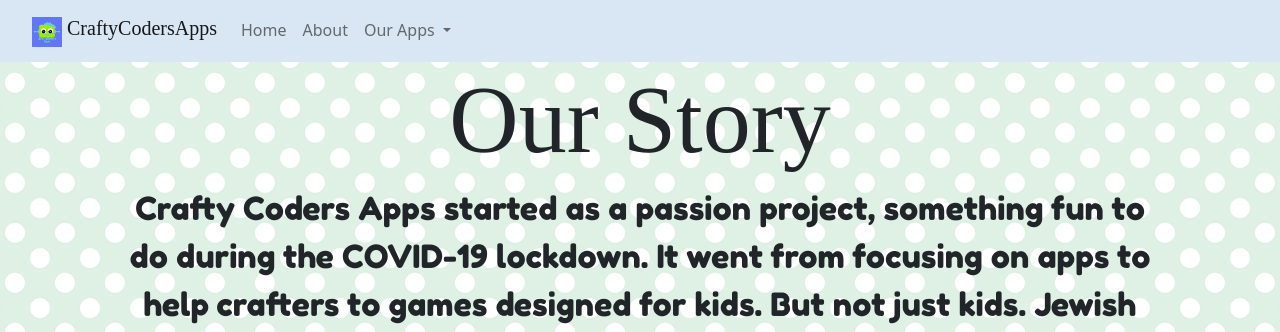
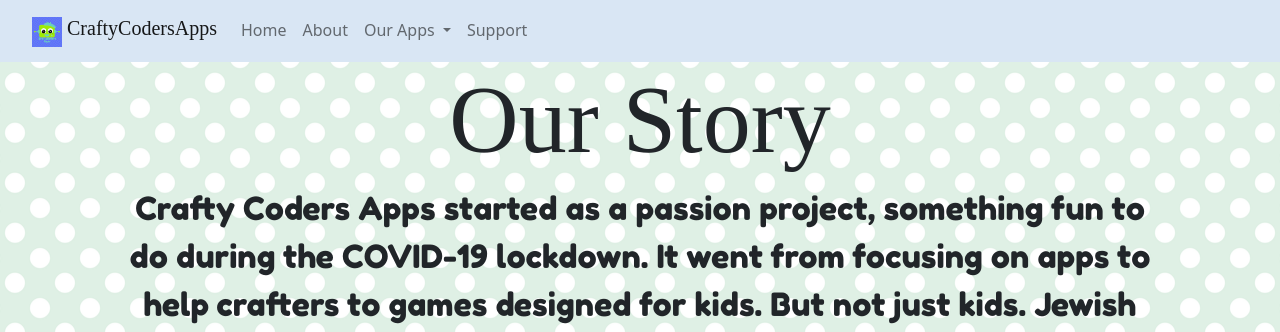
Before and after one commit to AriellaFeuchtwanger/CraftyCodersApps, a Django app: page /about in a window 1280 px wide. Shown: the top 332 px of the page. Run offline with Django 3.2, Linux system fonts and the light colour scheme; some libraries are stand-ins or nearby versions; some web fonts are replaced.

Commit message:
Added support to the nav

```diff
--- a/mainsite/templates/base.html
+++ b/mainsite/templates/base.html
@@ -59,6 +59,9 @@
                                 <li><a class="dropdown-item" href="{% url 'mitzvahbottown' %}">MitzvahBotTown</a></li>
                             </ul>
                         </li>
+                        <li class="nav-item">
+                            <a class="nav-link greenWords" href="{% url 'support' %}">Support</a>
+                        </li>
                         {% comment %} <li class="nav-item">
                             <a class="nav-link greenWords" href="{% url 'contact' %}">Contact</a>
                         </li> {% endcomment %}
```
